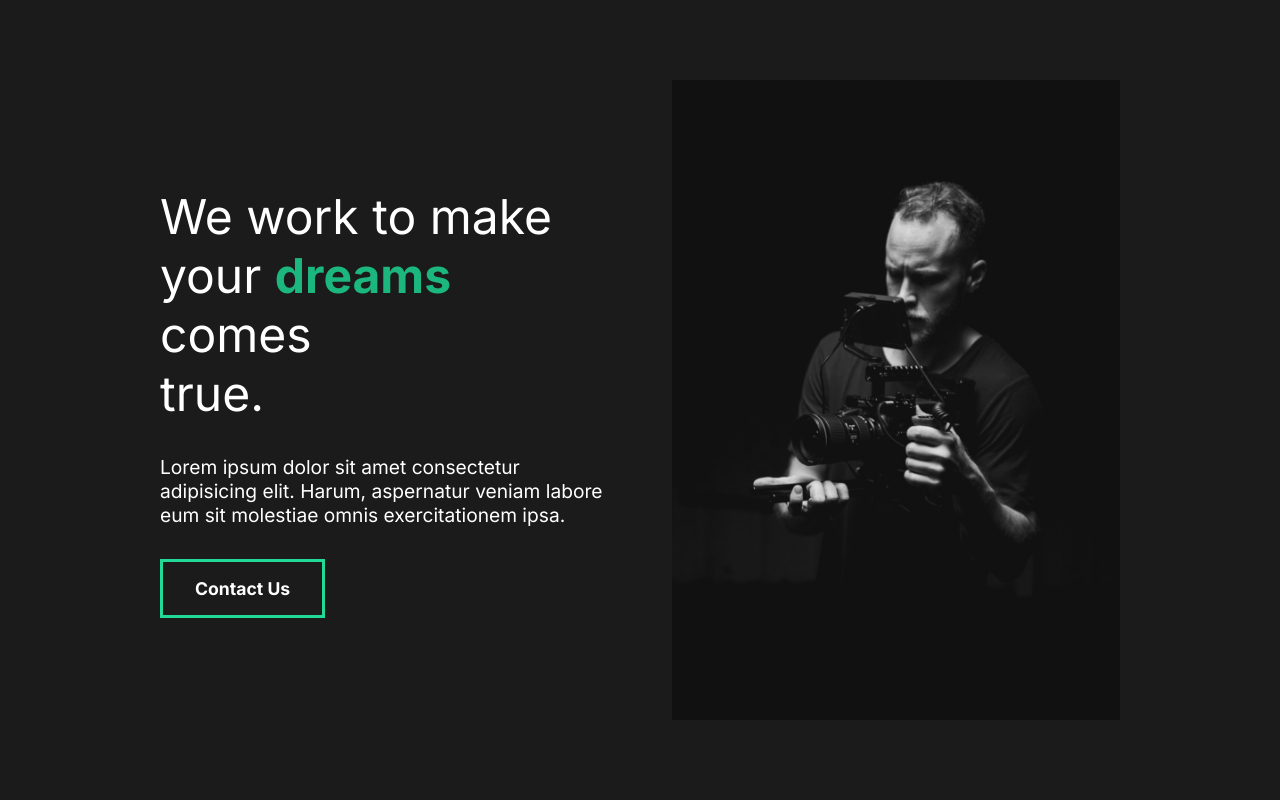
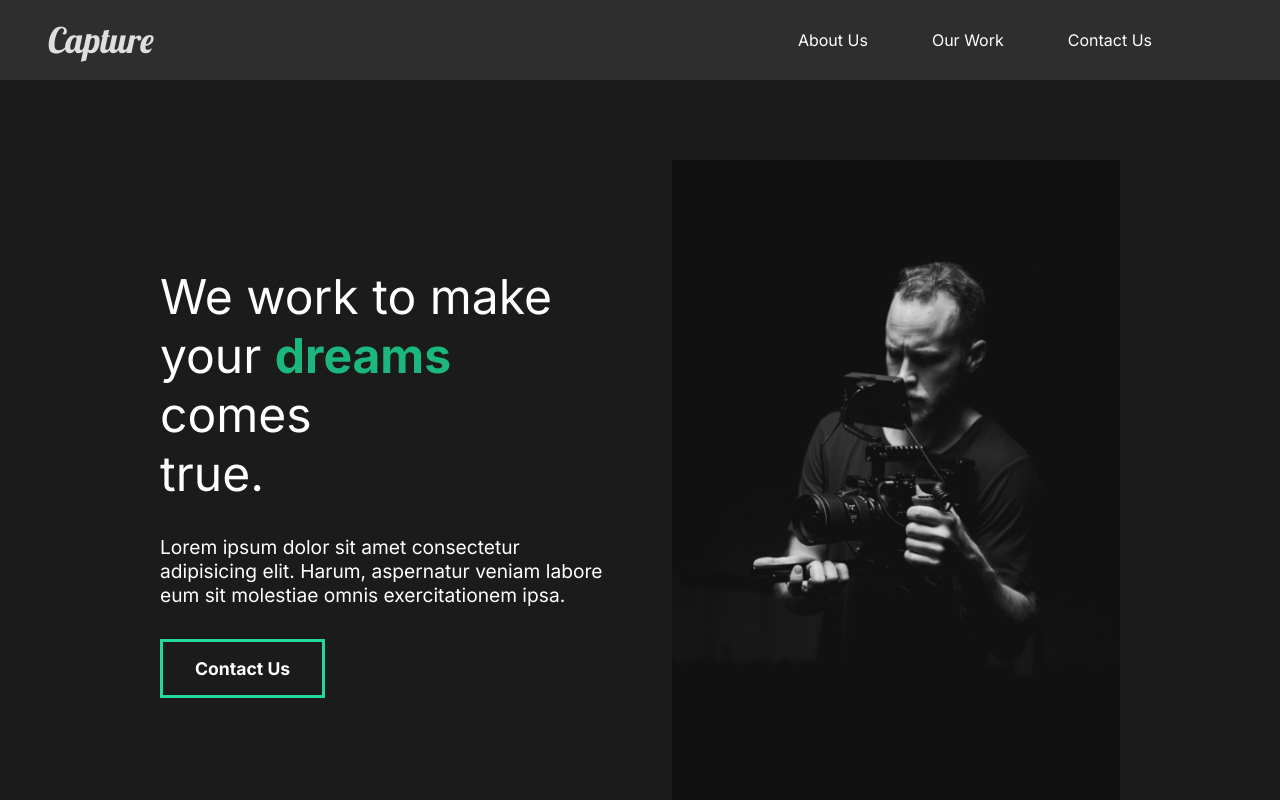
Before and after one commit to tautik/capture-portfolio, a React (Create React App) app: page / in a window 1280 px wide. Shown: the top 800 px of the page. Built offline with nearby package versions, Linux system fonts and the light colour scheme.

Commit message:
7. Making Nav

```diff
--- a/src/App.js
+++ b/src/App.js
@@ -1,5 +1,5 @@
 import About from "./pages/About";
-
+import Nav from "./components/Nav";
 //importing global styles
 import GlobalStyle from "./components/GlobalStyle";
 
@@ -7,6 +7,7 @@
   return (
     <div className="App">
       <GlobalStyle />
+      <Nav />
       <About />
     </div>
   );
--- /dev/null
+++ b/src/components/Nav.js
@@ -0,0 +1,60 @@
+import React from "react";
+import styled from "styled-components";
+
+const Nav = () => {
+  return (
+    <StyledNav>
+      <h1 id="Logo">Capture</h1>
+      <ul>
+        <li>
+          <a href="#">About Us</a>
+        </li>
+        <li>
+          <a href="#">Our Work</a>
+        </li>
+        <li>
+          <a href="#">Contact Us</a>
+        </li>
+      </ul>
+    </StyledNav>
+  );
+};
+
+//styling
+const StyledNav = styled.div`
+  min-height: 10vh;
+  display: flex;
+  justify-content: space-between;
+  background: #2e2e2e;
+  padding: 1rem 3rem;
+  align-items: center;
+  color: #e0dfdf;
+  /* display: flex;
+  justify-content: center;
+
+  */
+
+  #Logo {
+    font-family: "lobster", bold;
+    font-weight: lighter;
+    font-size: 2.2rem;
+  }
+
+  ul {
+    display: flex;
+    align-items: center;
+    text-decoration: none;
+    list-style: none;
+    padding: 0.2rem 3rem;
+    justify-content: space-around;
+    a {
+      text-decoration: none;
+      color: #ffffff;
+    }
+    li {
+      padding: 0rem 2rem;
+    }
+  }
+`;
+
+export default Nav;
--- a/src/components/ServiceSection.js
+++ b/src/components/ServiceSection.js
@@ -74,13 +74,14 @@
   flex-wrap: wrap;
 
   .card {
-    padding: 2rem 1rem;
+    padding: 3rem 1rem;
   }
 `;
 const Card = styled.div`
   flex-basis: 11rem;
   display: flex;
   flex-direction: column;
+  margin: 1rem 0 1rem 1rem;
   .icon {
     display: flex;
     align-items: center;
```
